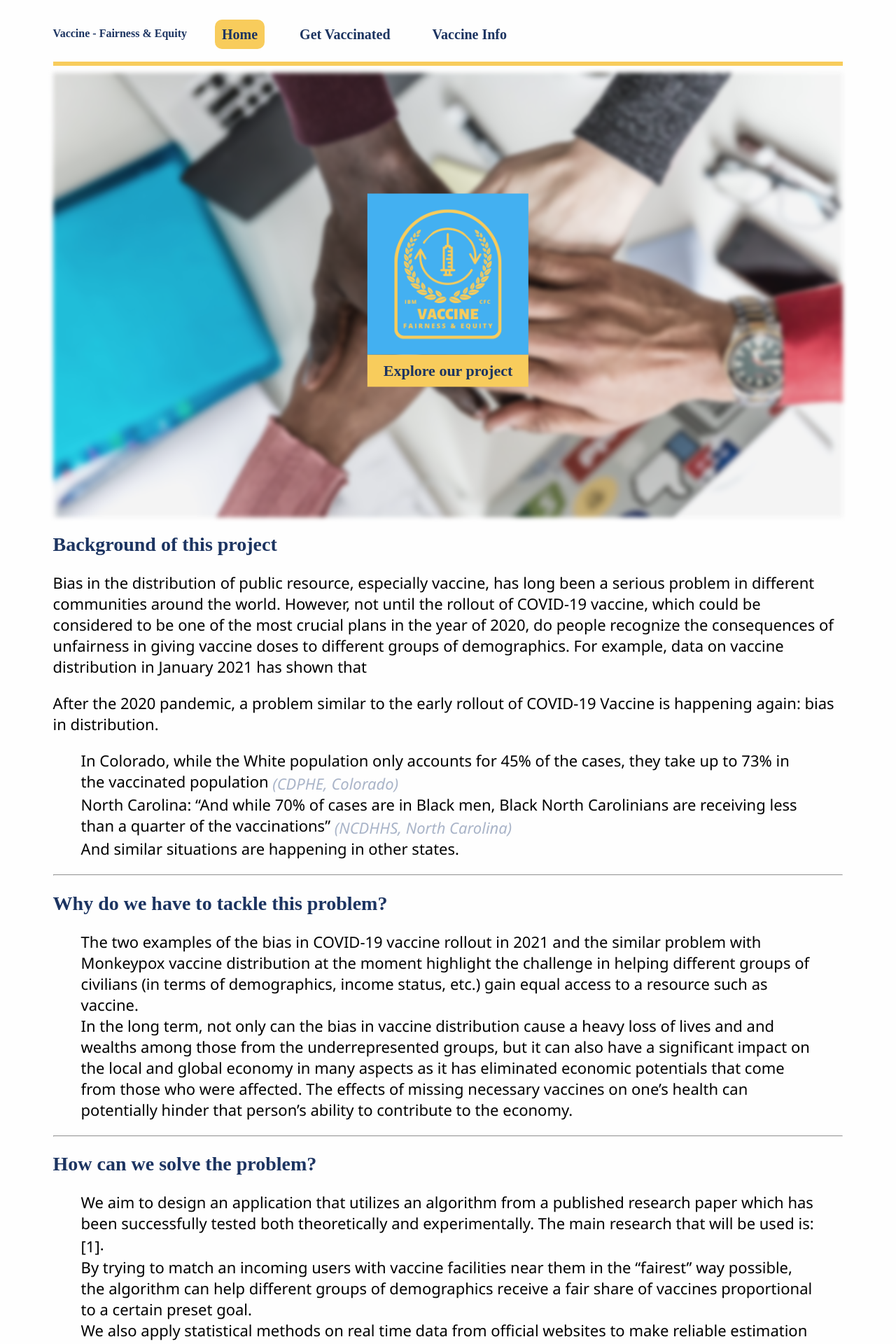
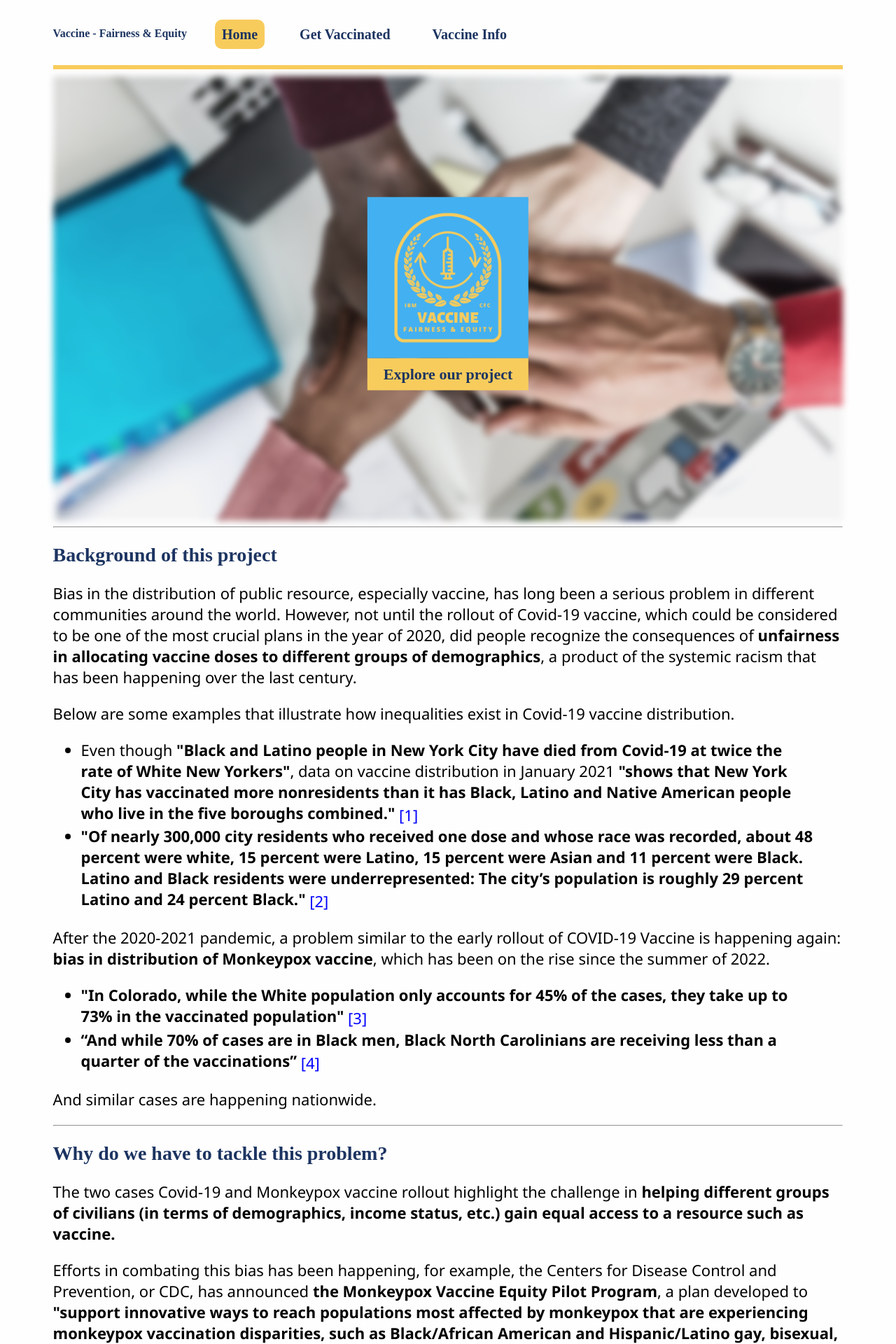
Before and after one commit to trangttdang/IBM-CFC, a Flask app: page / in a window 1280 px wide. Shown: the top 1920 px of the page at 70% size. Run offline with Flask 2, Linux system fonts and the light colour scheme.

Commit message:
Final implementation

```diff
--- a/static/style/home.css
+++ b/static/style/home.css
@@ -10,10 +10,14 @@ html {
 }
 
 header {
-    padding: 0 0 10px 0;
+    padding: 0 0 15px 0;
     border-bottom: solid yellow;
     border-width: 6px;
     border-color: var(--color2);
+}
+
+.source {
+    color: blue;
 }
 
 .landing-page {
@@ -23,8 +27,8 @@ header {
 
 .hero-image {
     margin-top: 10px;
-    width:60%;
-    filter: blur(3px) grayscale(20%);
+    width:100%;
+    filter: blur(5px) grayscale(20%);
     background-position: center;
     background-repeat: no-repeat;
     background-size: cover;
@@ -121,7 +125,6 @@ nav > ul {
 }
 
 li {
-    list-style: none;
     margin-right: 40px;
 }
 
--- a/templates/form.html
+++ b/templates/form.html
@@ -10,7 +10,7 @@
     <header>
         <div class="container">
             <nav id="nav-bar">
-                <ul>
+                <ul style="list-style: none;">
                     <li>
                         <a style="font-weight: bolder; color: #1c3461;" href="{{url_for('home')}}">Vaccine - Fairness & Equity</a>
                     </li>
@@ -30,7 +30,7 @@
 
     <form action = "/result" method="POST">
         <div class="form-group">
-            <label>Name</label>
+            <label>Name:</label>
             <input name="fullname" type="text" class="form-control" placeholder="Please enter your full name" required>
         </div>
 
--- a/templates/home.html
+++ b/templates/home.html
@@ -9,7 +9,7 @@
     <header>
         <div class="container">
             <nav id="nav-bar">
-                <ul>
+                <ul style="list-style: none;">
                     <li>
                         <a style="font-weight: bolder; color: #1c3461;" href="{{url_for('home')}}">Vaccine - Fairness & Equity</a>
                     </li>
@@ -36,43 +36,73 @@
             </div>
         </div>
 
-
+        <hr>
         <h2 id="intro">Background of this project</h2>
         <p>
             Bias in the distribution of public resource, especially vaccine, has long been a serious problem in different communities around the world.
-            However, not until the rollout of COVID-19 vaccine, which could be considered to be one of the most crucial plans in the year of 2020, do people
-            recognize the consequences of unfairness in giving vaccine doses to different groups of demographics. For example, data on vaccine distribution in January 2021
-            has shown that
+            However, not until the rollout of Covid-19 vaccine, which could be considered to be one of the most crucial plans in the year of 2020, did people
+            recognize the consequences of <b>unfairness in allocating vaccine doses to different groups of demographics</b>, a product of the systemic racism that has been happening over the last century.
         </p>
+        <p> Below are some examples that illustrate how inequalities exist in Covid-19 vaccine distribution.</p>
+        <ul class="moredetail">
+            <li>
+                Even though <b>"Black and Latino people in New York City have died from Covid-19 at twice the rate of White New Yorkers"</b>, data on vaccine distribution in January 2021
+                <b>"shows that New York City has vaccinated more nonresidents than it has Black, Latino and Native American people who live in the five boroughs combined."</b> <a class="source" href="#ref-1">[1]</a>
+            </li>
+            <li>
+                <b>
+                    "Of nearly 300,000 city residents who received one dose and whose race was recorded, about 48 percent were white, 15 percent were Latino, 15 percent were Asian and 11 percent were Black.
+                    Latino and Black residents were underrepresented: The city’s population is roughly 29 percent Latino and 24 percent Black."
+                </b>
+                <a class="source" href="#ref-2">[2]</a>
+            </li>
+        </ul>
         <p>
-            After the 2020 pandemic, a problem similar to the early rollout of COVID-19 Vaccine is happening again: bias in distribution.
+            After the 2020-2021 pandemic, a problem similar to the early rollout of COVID-19 Vaccine is happening again: <b>bias in distribution of Monkeypox vaccine</b>, which has been on the rise since the summer of 2022.
             <ul class="moredetail">
-                <li>In Colorado, while the White population only accounts for 45% of the cases, they take up to 73% in the vaccinated population <a class="note" href="https://cdphe.colorado.gov/diseases-a-to-z/monkeypox">(CDPHE, Colorado)</a></li>
-                <li>North Carolina: “And while 70% of cases are in Black men, Black North Carolinians are receiving less than a quarter of the vaccinations” <a class="note" href="https://www.ncdhhs.gov/media/17508/open">(NCDHHS, North Carolina)</a></li>
-                <li>And similar situations are happening in other states.</li>
+                <li><b>"In Colorado, while the White population only accounts for 45% of the cases, they take up to 73% in the vaccinated population" </b><a class="source" href="#ref-3">[3]</a></li>
+                <li><b>“And while 70% of cases are in Black men, Black North Carolinians are receiving less than a quarter of the vaccinations”</b> <a class="source" href="#ref-4">[4]</a></li>
             </ul>
         </p>
+        <p> And similar cases are happening nationwide.</p>
 
         <hr>
         <h2>Why do we have to tackle this problem?</h2>
+        <p>
+            The two cases Covid-19 and Monkeypox vaccine rollout highlight the challenge in <b>helping different groups of civilians (in terms of demographics, income status, etc.) gain equal access to a resource such as vaccine. </b>
+        </p>
+        <p>
+            Efforts in combating this bias has been happening, for example, the Centers for Disease Control and Prevention, or CDC, has announced <b>the Monkeypox Vaccine Equity Pilot Program</b>, a plan developed to <b>"support innovative ways to reach populations most affected by monkeypox that are experiencing monkeypox vaccination disparities, such as Black/African American and Hispanic/Latino gay, bisexual, and other men who have sex with men."</b> <a class="source" href="#ref-5">[5]</a>
+        </p>
+        <p>
+            In the long term, not only can the bias in vaccine distribution <b>cause a heavy loss of lives and and wealths among those from the underrepresented groups</b>, but it can also <b> have a significant impact on the local and global economy in many aspects </b> as it has <b> eliminated economic potentials that come from those who were affected. </b> The effects of missing necessary vaccines on one’s health can <b>potentially hinder that person’s ability to contribute to the economy.</b>
+        </p>
+        <p> Below are some statistical evidences of how the bias in distributing vaccines can potential harm the economy.</p>
         <ul class="moredetail">
-            <li>The two examples of the bias in COVID-19 vaccine rollout in 2021 and the similar problem with Monkeypox vaccine distribution at the moment highlight the challenge in helping different groups of civilians (in terms of demographics, income status, etc.) gain equal access to a resource such as vaccine.</li>
-            <li>In the long term, not only can the bias in vaccine distribution cause a heavy loss of lives and and wealths among those from the underrepresented groups, but it can also have a significant impact on the local and global economy in many aspects as it has eliminated economic potentials that come from those who were affected. The effects of missing necessary vaccines on one’s health can potentially hinder that person’s ability to contribute to the economy.</li>
+            <li><b>“For instance, the wealth gap between American whites and Blacks is projected to cost the US economy between $1 trillion and $1.5 trillion in lost consumption and investment between 2019 and 2028. This translates to a projected GDP penalty of 4 to 6 percent in 2028”</b> <a class="source" href="#ref-6">[6]</a>
+                This wealth gap will be likely to increase if the Blacks civilians around the country still do not receive their fair proportion of vaccines and get prevented from working due to health issues.
+            </li>
+            <li>
+                Moreover, certain industries which employ many people from underrepresented groups such as Blacks or Hispanic/Latinos Americans <a class="source" href="#ref-7">[7]</a> may be heavily damaged and suffer from a downturn in economy due to a shortage in number of workers during and after pandemics.
+            </li>
         </ul>
 
         <hr>
         <h2>How can we solve the problem?</h2>
-        <ul class="moredetail">
-            <li>We aim to design an application that utilizes an algorithm from a published research paper which has been successfully tested both theoretically and experimentally. The main research that will be used is: <a class="source" href="#ref-1">[1]</a>.</li>
-            <li>By trying to match an incoming users with vaccine facilities near them in the “fairest” way possible, the algorithm can help different groups of demographics receive a fair share of vaccines proportional to a certain preset goal. </li>
-            <li>We also apply statistical methods on real time data from official websites to make reliable estimation for some inputs for the algorithm such as the expected users that will need to be served or the expected number of vaccines that will be administered.</li>
-            <li>Starting with Monkeypox (because it is on the rise), we can scale our product to support other vaccines such as COVID-19, Flu, etc.</li>
-        </ul>
-
+            <p>We design and implement this web application which utilizes models and algorithms from published research papers that focus on combating <b>the bias is distributing vaccines</b>. The main resource for our product is <b>Equity Promotion in Online Resource Allocation</b><a class="source" href="#ref-8">[8]</a>, a paper which has been successfully tested both theoretically and experimentally to help different groups of requesters receive a fair share of non-profit resources such as vaccines.</p>
+            <p>Once users arrive to get vaccinated, our application will try to match them with available vaccine facilities in the <b>“fairest” </b> way.</p>
+            <p>We also apply statistical methods on real time data from official websites to make reliable estimation for inputs of the algorithm such as the expected users that will need to be served or the expected number of vaccines that will be administered.</p>
+            <p>We choose Monkeypox vaccine in New Jersey as the main theme for our product because it is currently in a great demand where we live. In the future, we can scale our product to support other vaccines such as COVID-19, Flu, etc. among different states in the nation.</p>
         <hr>
         <h2>References</h2>
         <ol>
-            <li id = "ref-1">Xu, P., & Xu, Y. (2022). Equity Promotion in Online Resource Allocation. <em>Proceedings of the AAAI Conference on Artificial Intelligence, 36</em>(9), 9962-9970.</li>
+            <a href="https://www.nytimes.com/2021/02/01/opinion/new-york-covid-vaccine.html"><li id = "ref-1">How New York's Vaccine Program Missed Black and Hispanic Residents</li></a>
+            <a href="https://www.nytimes.com/2021/01/31/nyregion/nyc-covid-vaccine-race.html"><li id = "ref-2">Black and Latino New Yorkers Trail White Residents in Vaccine Rollout</li></a>
+            <a href="https://cdphe.colorado.gov/diseases-a-to-z/monkeypox"><li id = "ref-3"> Centers for Disease Control and Prevention, Colorado</li></a>
+            <a href="https://www.ncdhhs.gov/media/17508/open"><li id = "ref-4"> North Carolina Department of Health and Human Services</li></a>
+            <a href="https://www.cdc.gov/poxvirus/monkeypox/health-departments/vaccine-equity-pilot.html"><li id = "ref-5"> Monkeypox Vaccine Equity Pilot Program</li></a>
+            <a href="https://www.imf.org/en/Publications/fandd/issues/2020/09/the-economic-cost-of-racism-losavio"><li id = "ref-6">What racism costs us all</li></a>
+            <a href="https://www.bls.gov/cps/cpsaat18.htm"><li id = "ref-7">Labor Force Statistics from the Current Population Survey</li></a>
         </ol>
     </main>
 </body>
--- a/templates/info.html
+++ b/templates/info.html
@@ -11,7 +11,7 @@
     <header>
         <div class="container">
             <nav id="nav-bar">
-                <ul>
+                <ul style="list-style: none;">
                     <li>
                         <a style="font-weight: bolder; color: #1c3461;" href="{{url_for('home')}}">Vaccine - Fairness & Equity</a>
                     </li>
@@ -184,7 +184,7 @@
                     <p>
                         <ul class="moredetail">
                             <li>
-                                We will direct you to the best (near, availabe, and fair) Monkeypox vaccine facility.
+                                We will match you with the best <em>(near, availabe, and fair)</em> Monkeypox vaccine facility.
                             </li>
                         </ul>
                     </p>
```
Also changed, not shown: other parts of static/style/home.css (+38 -33 lines), static/style/info.css (+67 -65 lines), static/style/login.css (+56 -35 lines).
